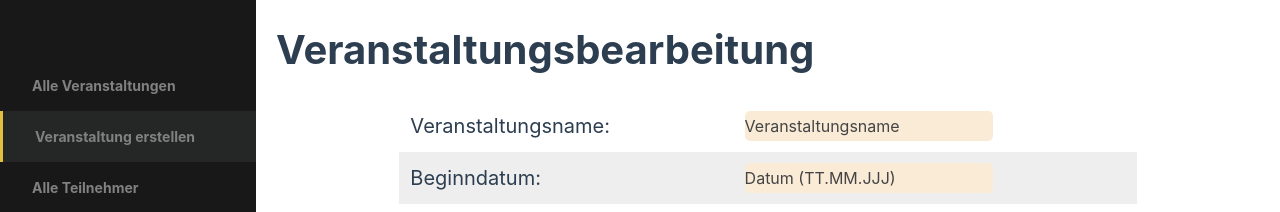
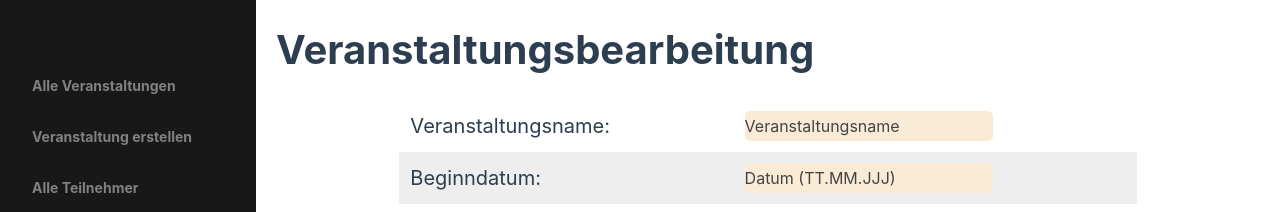
Before and after one commit to digital-bauhaus/Ferienpass, a Vue app in the folder frontend/: page /#/VeranstaltungEdit in a window 1280 px wide. Shown: the top 212 px of the page. Built offline with nearby package versions, Linux system fonts and the light colour scheme; no server answers; what vue-swal would draw is missing.

Commit message:
#64: Extracted navigation-component.

```diff
--- a/frontend/src/App.vue
+++ b/frontend/src/App.vue
@@ -22,59 +22,6 @@
     -webkit-font-smoothing: antialiased;
     -moz-osx-font-smoothing: grayscale;
     color: #2c3e50;
-  }
-
-  nav {
-    height: 100%;
-    width: 20%;
-    position: fixed;
-    z-index: 1;
-    top: 0;
-    background-color: #181819;
-    overflow-x: hidden;
-    padding-top: 60px;
-  }
-
-  nav a {
-    padding: 15px 15px 15px 32px;
-    text-decoration: none;
-    font-size: 14px;
-    color: #818181;
-    display: block;
-    transition: 0.3s;
-    font-weight: bold;
-  }
-
-  nav a:hover {
-    color: #f1f1f1;
-    text-decoration: none;
-    background-color: #3a4372;
-    border-left: 3px solid #e2bf3d;
-    transition: .5s;
-  }
-
-  .selected {
-    background-color: #252626;
-    border-left: 3px solid #e2bf3d;
-  }
-
-  nav .searchbar {
-    position: absolute;
-    left: 10px; top: 10px; right: 20px;
-    width: 90%;
-    margin-bottom: 20px;
-    padding: 10px;
-    border-radius: 15px;
-    background-color: #4c4c4c;
-    color: white;
-    border: 0px solid black;
-  }
-
-  nav .searchbar:focus {
-
-    color: #4c4c4c;
-    background-color: #f7fcff;
-    transition: .5s;
   }
 
   main {
--- /dev/null
+++ b/frontend/src/components/NavigationMenu.vue
@@ -0,0 +1,69 @@
+<template>
+  <nav>
+    <!--<input type="text" class="searchbar" placeholder="Suche ...">-->
+    <router-link :to="{ path: '/Veranstaltungen' }">Alle Veranstaltungen</router-link>
+    <router-link :to="{ path: '/VeranstaltungEdit', query: { id: '-1' } }">Veranstaltung erstellen</router-link>
+    <router-link :to="{ path: '/Teilnehmer' }">Alle Teilnehmer</router-link>
+  </nav>
+</template>
+
+<script>
+  export default {
+    name: "NavigationMenu"
+  }
+</script>
+
+<style scoped>
+  nav {
+    height: 100%;
+    width: 20%;
+    position: fixed;
+    z-index: 1;
+    top: 0;
+    background-color: #181819;
+    overflow-x: hidden;
+    padding-top: 60px;
+  }
+
+  nav a {
+    padding: 15px 15px 15px 32px;
+    text-decoration: none;
+    font-size: 14px;
+    color: #818181;
+    display: block;
+    transition: 0.3s;
+    font-weight: bold;
+  }
+
+  nav a:hover {
+    color: #f1f1f1;
+    text-decoration: none;
+    background-color: #3a4372;
+    border-left: 3px solid #e2bf3d;
+    transition: .5s;
+  }
+
+  /*nav .searchbar {
+    position: absolute;
+    left: 10px; top: 10px; right: 20px;
+    width: 90%;
+    margin-bottom: 20px;
+    padding: 10px;
+    border-radius: 15px;
+    background-color: #4c4c4c;
+    color: white;
+    border: 0px solid black;
+  }
+
+  nav .searchbar:focus {
+
+    color: #4c4c4c;
+    background-color: #f7fcff;
+    transition: .5s;
+  }*/
+
+  .router-link-active {
+    background-color: #252626;
+    border-left: 3px solid #e2bf3d;
+  }
+</style>
--- a/frontend/src/views/Teilnehmer.vue
+++ b/frontend/src/views/Teilnehmer.vue
@@ -1,11 +1,6 @@
 <template>
   <div>
-    <nav>
-      <input type="text" class="searchbar" placeholder="Suche ...">
-      <a href="/#/Veranstaltungen/" >Alle Veranstaltungen</a>
-      <a href="/#/VeranstaltungEdit?id=-1" >Veranstaltung erstellen </a>
-      <a href="/#/Teilnehmer/" class="selected">Alle Teilnehmer</a>
-    </nav>
+    <NavigationMenu/>
     <main>
     <h1>Teilnehmerübersicht</h1>
 
@@ -54,9 +49,11 @@
 <script>
 
 import { getUsers, getProjects, deleteUser } from '../modules/ferienpass-api';
+import NavigationMenu from "../components/NavigationMenu";
 
 export default {
   name: 'Teilnehmer',
+  components: {NavigationMenu},
   data () {
     return {
       allusers: [],
--- a/frontend/src/views/TeilnehmerEdit.vue
+++ b/frontend/src/views/TeilnehmerEdit.vue
@@ -1,10 +1,6 @@
 <template>
   <div v-if="user">
-    <nav>
-      <a href="/#/Veranstaltungen/">Alle Veranstaltungen</a>
-      <a href="/#/VeranstaltungEdit?id=-1">Veranstaltung erstellen </a>
-      <a href="/#/Teilnehmer/" class="selected">Alle Teilnehmer</a>
-    </nav>
+    <NavigationMenu/>
     <main>
       <h1>Teilnehmerbearbeitung</h1>
       <form method="post" v-on:submit.prevent="updateUser">
@@ -347,10 +343,11 @@
     getProjects
   } from '../modules/ferienpass-api';
   import ErrorListBox from "../components/ErrorListBox";
+  import NavigationMenu from "../components/NavigationMenu";
 
   export default {
     name: 'Teilnehmer',
-    components: {ErrorListBox},
+    components: {NavigationMenu, ErrorListBox},
     data() {
       return {
         id: parseInt(this.$route.query.id),
--- a/frontend/src/views/VeranstaltungEdit.vue
+++ b/frontend/src/views/VeranstaltungEdit.vue
@@ -1,10 +1,6 @@
 <template>
   <div>
-    <nav>
-      <a href="/#/Veranstaltungen/">Alle Veranstaltungen</a>
-      <a href="/#/VeranstaltungEdit?id=-1" class="selected">Veranstaltung erstellen </a>
-      <a href="/#/Teilnehmer/">Alle Teilnehmer</a>
-    </nav>
+    <NavigationMenu/>
     <main>
       <h1>{{ titleText }}</h1>
 
@@ -82,10 +78,11 @@
 <script>
 import {getProject, createProject, updateProject} from "../modules/ferienpass-api";
 import ErrorListBox from "../components/ErrorListBox";
+import NavigationMenu from "../components/NavigationMenu";
 
 export default {
   name: 'Veranstaltung',
-  components: {ErrorListBox},
+  components: {NavigationMenu, ErrorListBox},
   data() {
     return {
       id: parseInt(this.$route.query.id),
--- a/frontend/src/views/Veranstaltungen.vue
+++ b/frontend/src/views/Veranstaltungen.vue
@@ -1,11 +1,6 @@
 <template>
 	<div>
-      <nav>
-        <input type="text" class="searchbar" placeholder="Suche ...">
-        <a href="/#/Veranstaltungen/" class="selected">Alle Veranstaltungen</a>
-        <a href="/#/VeranstaltungEdit?id=-1" >Veranstaltung erstellen </a>
-        <a href="/#/Teilnehmer/" >Alle Teilnehmer</a>
-      </nav>
+    <NavigationMenu/>
       <main>
         <h1>Veranstaltungsübersicht</h1>
               <table v-if="allprojects && allprojects.length" id="myTable">
@@ -34,9 +29,11 @@
 <script>
 import { getProjects, deleteProject, getAllUsersAssignedToProject } from '../modules/ferienpass-api';
 import jsPDF from 'jspdf'
+import NavigationMenu from "../components/NavigationMenu";
 
 export default {
   name: 'Veranstaltungen',
+  components: {NavigationMenu},
   data () {
     return {
       selectedID: 0,
--- a/frontend/src/views/Verwaltung.vue
+++ b/frontend/src/views/Verwaltung.vue
@@ -1,10 +1,6 @@
 <template>
     <div>
-    <nav>
-        <a href="/#/Veranstaltungen/">Alle Veranstaltungen</a>
-        <a href="/#/Veranstaltung/" >Veranstaltung erstellen </a>
-        <a href="/#/Teilnehmer/" >Alle Teilnehmer</a>
-    </nav>
+      <NavigationMenu/>
     <main>
       <div class="front">
       <div class="title">{{title}}</div><hr />
@@ -17,9 +13,10 @@
 
 <script>
 
+import NavigationMenu from "../components/NavigationMenu";
 export default {
   name: 'Verwaltung',
-
+  components: {NavigationMenu},
   data () {
     return {
       title: 'Ferienpass Weimar',
```
